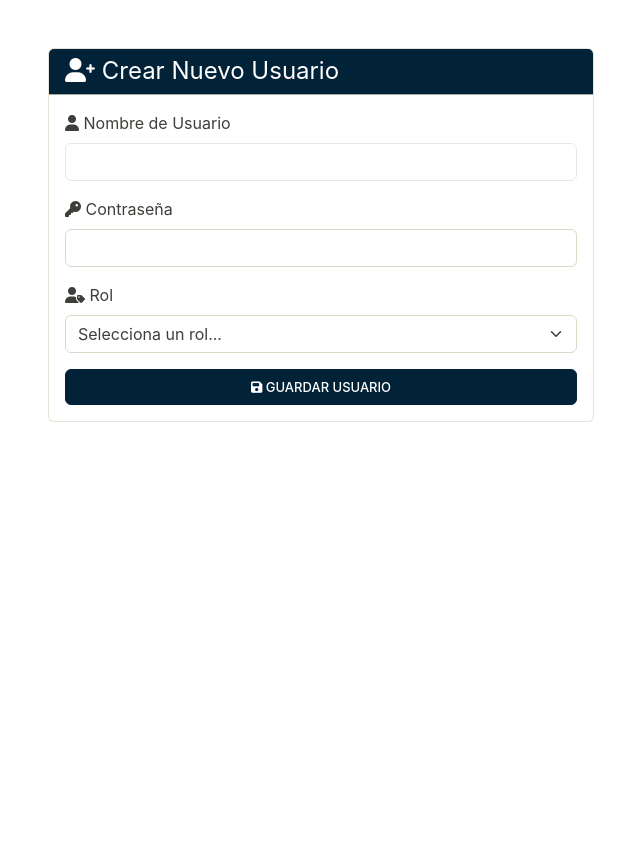
After one commit to santish1802/majo, a PHP site: page /register.php in a window 1280 px wide. The commit adds this page. Shown: the whole page, without its empty margins (319-959 px from the left). Run offline with PHP 8.4, Linux system fonts and the light colour scheme.

Commit message:
icon y register

```diff
--- a/index.php
+++ b/index.php
@@ -6,6 +6,11 @@
 <head>
     <meta charset="UTF-8">
     <meta name="viewport" content="width=device-width, initial-scale=1.0">
+    <meta property="og:title" content="El título atractivo para WhatsApp"/>
+    <meta property="og:description" content="Una descripción clara y concisa de tu contenido."/>
+    <meta property="og:url" content="https://www.tuweb.com/pagina-ejemplo"/>
+    <meta property="og:image" content="assets/img/xd.png"/>
+    <meta property="og:type" content="article"/>
     <title>MAJO - Sistema de Pedidos</title>
     <?php
     include $_SERVER['DOCUMENT_ROOT'] . "/assets/img/favicon/favicon.php";
--- /dev/null
+++ b/register.php
@@ -0,0 +1,117 @@
+<?php
+// 1. INCLUIR LA CONFIGURACIÓN DE LA BASE DE DATOS
+// Este archivo debe contener tu conexión $pdo.
+require_once 'config.php';
+
+// Variables para mensajes de error o éxito
+$mensaje = '';
+$error = '';
+
+// 2. PROCESAR EL FORMULARIO CUANDO SE ENVÍA
+if ($_SERVER["REQUEST_METHOD"] == "POST") {
+
+    // Recoger y limpiar los datos del formulario
+    $nombre_usuario = trim($_POST['nombre_usuario']);
+    $contrasena = trim($_POST['contrasena']);
+    $rol = trim($_POST['rol']);
+
+    // Validar que los campos no estén vacíos
+    if (empty($nombre_usuario) || empty($contrasena) || empty($rol)) {
+        $error = "Por favor, completa todos los campos.";
+    } else {
+        try {
+            // 3. HASHEAR LA CONTRASEÑA (¡MUY IMPORTANTE PARA LA SEGURIDAD!)
+            // Nunca guardes contraseñas en texto plano.
+            $contrasena_hasheada = $contrasena;
+            // 4. PREPARAR LA SENTENCIA SQL PARA EVITAR INYECCIÓN SQL
+            $sql = "INSERT INTO usuarios (nombre_usuario, contrasena, rol) VALUES (?, ?, ?)";
+            $stmt = $pdo->prepare($sql);
+
+            // 5. EJECUTAR LA SENTENCIA
+            if ($stmt->execute([$nombre_usuario, $contrasena_hasheada, $rol])) {
+                // Si tiene éxito, recargar la página para limpiar el formulario
+                header("Location: " . $_SERVER['PHP_SELF']);
+                exit();
+            } else {
+                $error = "Hubo un error al crear el usuario. Inténtalo de nuevo.";
+            }
+        } catch (PDOException $e) {
+            // Manejar errores, como un nombre de usuario duplicado
+            if ($e->errorInfo[1] == 1062) { // 1062 es el código de error para entrada duplicada
+                $error = "El nombre de usuario '$nombre_usuario' ya existe.";
+            } else {
+                $error = "Error de base de datos: " . $e->getMessage();
+            }
+        }
+    }
+}
+?>
+
+<!DOCTYPE html>
+<html lang="es">
+<head>
+    <meta charset="UTF-8">
+    <meta name="viewport" content="width=device-width, initial-scale=1.0">
+    <title>Crear Nuevo Usuario</title>
+    <link href="/assets/scss/bootstrap.css?v=<?php echo time(); ?>" rel="stylesheet">
+    <link href="/assets/style.css?v=<?php echo time(); ?>" rel="stylesheet">
+    <link href="/assets/css/all.css" rel="stylesheet"> </head>
+<body>
+
+    <?php
+    // Incluir la barra de navegación
+    // include $_SERVER['DOCUMENT_ROOT'] . "/nav.php";
+    ?>
+
+    <div class="container mt-5">
+        <div class="row justify-content-center">
+            <div class="col-md-6">
+                <div class="card">
+                    <div class="card-header bg-primary text-white">
+                        <h4 class="mb-0"><i class="fas fa-user-plus"></i> Crear Nuevo Usuario</h4>
+                    </div>
+                    <div class="card-body">
+
+                        <?php if (!empty($error)): ?>
+                            <div class="alert alert-danger" role="alert">
+                                <?php echo $error; ?>
+                            </div>
+                        <?php endif; ?>
+
+                        <form action="<?php echo htmlspecialchars($_SERVER["PHP_SELF"]); ?>" method="post">
+                            <div class="mb-3">
+                                <label for="nombre_usuario" class="form-label">
+                                    <i class="fas fa-user"></i> Nombre de Usuario
+                                </label>
+                                <input type="text" class="form-control" id="nombre_usuario" name="nombre_usuario" required>
+                            </div>
+                            <div class="mb-3">
+                                <label for="contrasena" class="form-label">
+                                    <i class="fas fa-key"></i> Contraseña
+                                </label>
+                                <input type="password" class="form-control" id="contrasena" name="contrasena" required>
+                            </div>
+                            <div class="mb-3">
+                                <label for="rol" class="form-label">
+                                    <i class="fas fa-user-tag"></i> Rol
+                                </label>
+                                <select class="form-select" id="rol" name="rol" required>
+                                    <option value="" disabled selected>Selecciona un rol...</option>
+                                    <option value="admin">Administrador</option>
+                                    <option value="user">Usuario</option>
+                                </select>
+                            </div>
+                            <div class="d-grid">
+                                <button type="submit" class="btn btn-primary">
+                                    <i class="fas fa-save"></i> Guardar Usuario
+                                </button>
+                            </div>
+                        </form>
+                    </div>
+                </div>
+            </div>
+        </div>
+    </div>
+
+</body>
+</html>
```
Also changed, not shown: assets/img/favicon/favicon.php (deleted, +0 -7 lines), assets/img/favicon/apple-touch-icon.png (deleted), assets/img/favicon/favicon-96x96.png (deleted), assets/img/favicon/favicon.svg (deleted), assets/img/favicon/web-app-manifest-192x192.png (deleted), assets/img/favicon/web-app-manifest-512x512.png (deleted), assets/img/favicon3/apple-touch-icon.png (added), assets/img/favicon3/favicon-96x96.png (added), assets/img/favicon3/favicon.ico (renamed from assets/img/favicon/favicon.ico), assets/img/favicon3/favicon.svg (added), assets/img/favicon3/site.webmanifest, assets/img/favicon3/web-app-manifest-192x192.png (added), assets/img/favicon3/web-app-manifest-512x512.png (added), assets/img/logo.png (added), 3 more files.
